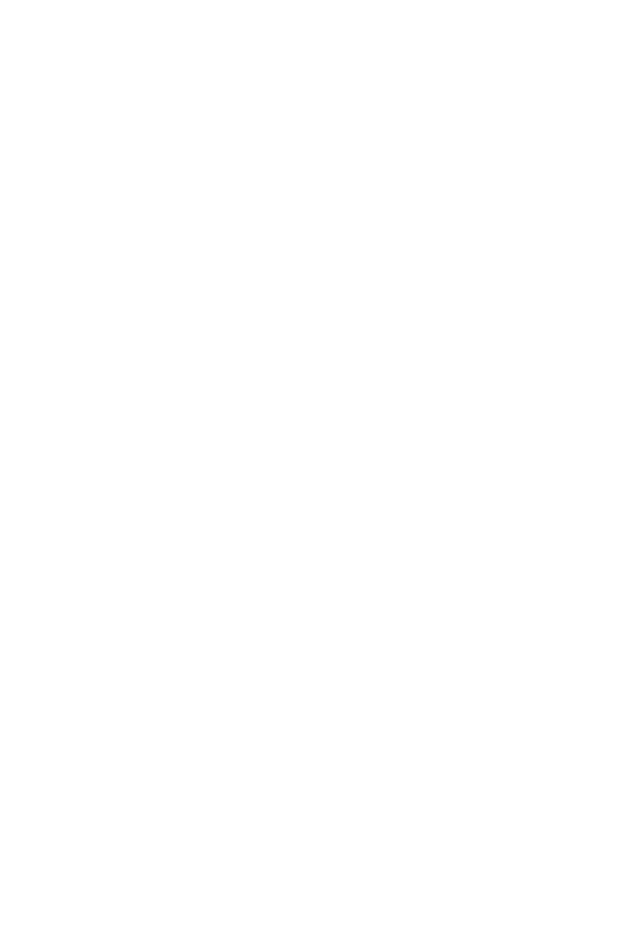
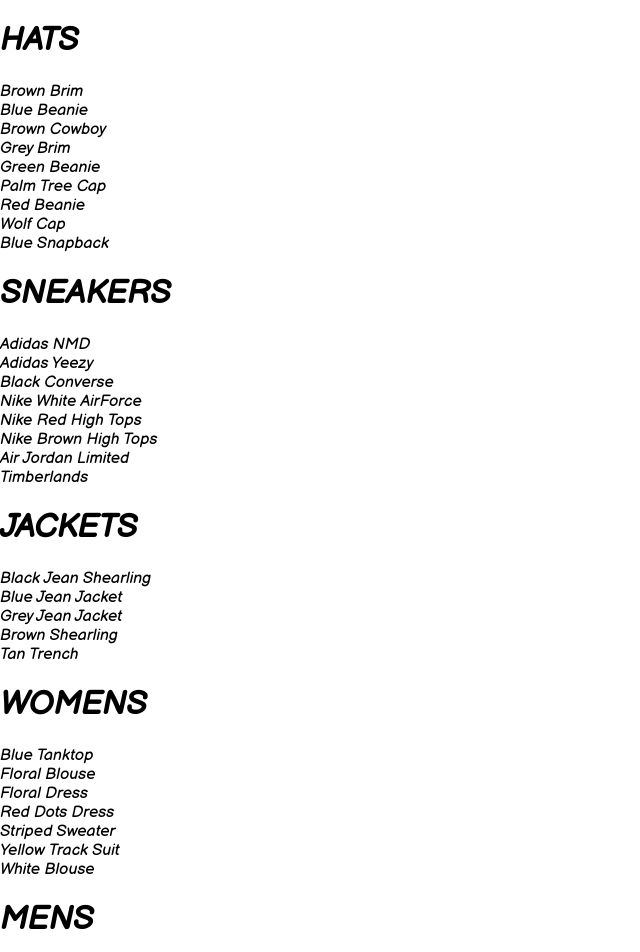
Before and after one commit to cankien93/clothing, a React (Create React App) app: page /shop in a window 1280 px wide. Shown: the top 952 px of the page, without its empty margins (0-640 px from the left). Before the commit the page ends 800 px from the top, so only its background shows below. Built offline with nearby package versions, Linux system fonts and the light colour scheme.

Commit message:
add shop page

```diff
--- a/src/App.js
+++ b/src/App.js
@@ -2,43 +2,17 @@
 import './App.css';
 import { Switch, Route} from 'react-router-dom';
 import Homepage from './pages/homepage/HomePage';
+import ShopPage from './pages/shop/shop.component';
 
-const HatsPage = props =>{
-  console.log(props)
-  return(
-  <div>
-    {/* <button onClick={() => props.history.push('/topics')}>Topics </button> */}
-    <h1>HATS PAGE </h1>
-  </div>)
-}
 
-// const TopicsList = props =>{
-//   console.log(props)
-//   return(
-//   <div>
-//     <h1>TOPIC LIST PAGE</h1>
-//     <Link to={`${props.match.url}/13`}>TO TOPIC 13</Link>
-//     <Link to={`${props.match.url}/17`}>TO TOPIC 17</Link>
-//     <Link to={`${props.match.url}/21`}>TO TOPIC 21</Link>
-//   </div>)
-// }
 
-// const TopicDetail = props =>{
-//   console.log(props)
-//   return(
-//   <div>
-//     <h1>TOPIC DETAIL PAGE: {props.match.params.topicId}</h1>
-//   </div>)
-// }
 
 function App() {
   return (
     <div className="App">
     <Switch>
       <Route exact path='/' component={Homepage} />
-      <Route path='/hats' component={HatsPage} />
-      {/* <Route exact path='/topics' component={TopicsList} />
-      <Route path='/topics/:topicId' component={TopicDetail} /> */}
+      <Route path='/shop' component={ShopPage} />
     </Switch>
     </div>
   );
--- /dev/null
+++ b/src/components/collection-preview/collection.preview.js
@@ -0,0 +1,18 @@
+import React from 'react';
+
+
+const CollectionPreview = ({title, items})=>{
+    return (
+        <div className='collection-preview'>
+            <h1 className='title'>{title.toUpperCase()}</h1>
+            <div className='preview'>
+                {
+                    items.map((item)=>(
+                        <div key={item.id}>{item.name} </div>
+                    ))
+                }
+            </div>
+        </div>
+    )
+}
+export default CollectionPreview
--- /dev/null
+++ b/src/pages/shop/shop.component.js
@@ -0,0 +1,30 @@
+import React, { Component } from 'react';
+
+import SHOP_DATA from './shop.data'
+import CollectionPreview from '../../components/collection-preview/collection.preview'
+
+class ShopPage extends Component {
+    constructor(){
+        super();
+        this.state = {
+            collections: SHOP_DATA
+        }
+    }
+
+    render(){
+        const {collections}=this.state
+        return (
+            <div>
+            {
+                collections.map(({id, ...otherProperty})=>(
+                    <CollectionPreview key={id} {...otherProperty} />
+                )
+               )
+            }
+            </div>
+
+        )
+    }
+}
+
+export default ShopPage
--- /dev/null
+++ b/src/pages/shop/shop.data.js
@@ -0,0 +1,286 @@
+/* Used as starting data for ShopPage */
+
+const SHOP_DATA = [
+  {
+    id: 1,
+    title: 'Hats',
+    routeName: 'hats',
+    items: [
+      {
+        id: 1,
+        name: 'Brown Brim',
+        // imageUrl: 'https://i.ibb.co/ZYW3VTp/brown-brim.png',
+        imageUrl: "/images/shop-img/hats/brown-brim.png",
+        price: 25
+      },
+      {
+        id: 2,
+        name: 'Blue Beanie',
+        // imageUrl: 'https://i.ibb.co/ypkgK0X/blue-beanie.png',
+        imageUrl: "/images/shop-img/hats/blue-beanie.png",
+        price: 18
+      },
+      {
+        id: 3,
+        name: 'Brown Cowboy',
+        // imageUrl: 'https://i.ibb.co/QdJwgmp/brown-cowboy.png',
+        imageUrl: "/images/shop-img/hats/brown-cowboy.png",
+        price: 35
+      },
+      {
+        id: 4,
+        name: 'Grey Brim',
+        // imageUrl: 'https://i.ibb.co/RjBLWxB/grey-brim.png',
+        imageUrl: "/images/shop-img/hats/grey-brim.png",
+        price: 25
+      },
+      {
+        id: 5,
+        name: 'Green Beanie',
+        // imageUrl: 'https://i.ibb.co/YTjW3vF/green-beanie.png',
+        imageUrl: "/images/shop-img/hats/green-beanie.png",
+        price: 18
+      },
+      {
+        id: 6,
+        name: 'Palm Tree Cap',
+        // imageUrl: 'https://i.ibb.co/rKBDvJX/palm-tree-cap.png',
+        imageUrl: "/images/shop-img/hats/palm-tree-cap.png",
+        price: 14
+      },
+      {
+        id: 7,
+        name: 'Red Beanie',
+        // imageUrl: 'https://i.ibb.co/bLB646Z/red-beanie.png',
+        imageUrl: "/images/shop-img/hats/red-beanie.png",
+        price: 18
+      },
+      {
+        id: 8,
+        name: 'Wolf Cap',
+        // imageUrl: 'https://i.ibb.co/1f2nWMM/wolf-cap.png',
+        imageUrl: "/images/shop-img/hats/wolf-cap.png",
+        price: 14
+      },
+      {
+        id: 9,
+        name: 'Blue Snapback',
+        // imageUrl: 'https://i.ibb.co/X2VJP2W/blue-snapback.png',
+        imageUrl: "/images/shop-img/hats/blue-snapback.png",
+        price: 16
+      }
+    ]
+  },
+  {
+    id: 2,
+    title: 'Sneakers',
+    routeName: 'sneakers',
+    items: [
+      {
+        id: 10,
+        name: 'Adidas NMD',
+        // imageUrl: 'https://i.ibb.co/0s3pdnc/adidas-nmd.png',
+        imageUrl: "/images/shop-img/sneakers/adidas-nmd.png",
+        price: 220
+      },
+      {
+        id: 11,
+        name: 'Adidas Yeezy',
+        // imageUrl: 'https://i.ibb.co/dJbG1cT/yeezy.png',
+        imageUrl: "/images/shop-img/sneakers/yeezy.png",
+        price: 280
+      },
+      {
+        id: 12,
+        name: 'Black Converse',
+        // imageUrl: 'https://i.ibb.co/bPmVXyP/black-converse.png',
+        imageUrl: "/images/shop-img/sneakers/black-converse.png",
+        price: 110
+      },
+      {
+        id: 13,
+        name: 'Nike White AirForce',
+        // imageUrl: 'https://i.ibb.co/1RcFPk0/white-nike-high-tops.png',
+        imageUrl: "/images/shop-img/sneakers/white-nike-high-tops.png",
+        price: 160
+      },
+      {
+        id: 14,
+        name: 'Nike Red High Tops',
+        // imageUrl: 'https://i.ibb.co/QcvzydB/nikes-red.png',
+        imageUrl: "/images/shop-img/sneakers/nikes-red.png",
+        price: 160
+      },
+      {
+        id: 15,
+        name: 'Nike Brown High Tops',
+        // imageUrl: 'https://i.ibb.co/fMTV342/nike-brown.png',
+        imageUrl: "/images/shop-img/sneakers/nike-brown.png",
+        price: 160
+      },
+      {
+        id: 16,
+        name: 'Air Jordan Limited',
+        // imageUrl: 'https://i.ibb.co/w4k6Ws9/nike-funky.png',
+        imageUrl: "/images/shop-img/sneakers/nike-funky.png",
+        price: 190
+      },
+      {
+        id: 17,
+        name: 'Timberlands',
+        // imageUrl: 'https://i.ibb.co/Mhh6wBg/timberlands.png',
+        imageUrl: "/images/shop-img/sneakers/timberlands.png",
+        price: 200
+      }
+    ]
+  },
+  {
+    id: 3,
+    title: 'Jackets',
+    routeName: 'jackets',
+    items: [
+      {
+        id: 18,
+        name: 'Black Jean Shearling',
+        // imageUrl: 'https://i.ibb.co/XzcwL5s/black-shearling.png',
+        imageUrl: "/images/shop-img/jackets/black-shearling.png",
+        price: 125
+      },
+      {
+        id: 19,
+        name: 'Blue Jean Jacket',
+        // imageUrl: 'https://i.ibb.co/mJS6vz0/blue-jean-jacket.png',
+        imageUrl: "/images/shop-img/jackets/blue-jean-jacket.png",
+        price: 90
+      },
+      {
+        id: 20,
+        name: 'Grey Jean Jacket',
+        // imageUrl: 'https://i.ibb.co/N71k1ML/grey-jean-jacket.png',
+        imageUrl: "/images/shop-img/jackets/grey-jean-jacket.png",
+        price: 90
+      },
+      {
+        id: 21,
+        name: 'Brown Shearling',
+        // imageUrl: 'https://i.ibb.co/s96FpdP/brown-shearling.png',
+        imageUrl: "/images/shop-img/jackets/brown-shearling.png",
+        price: 165
+      },
+      {
+        id: 22,
+        name: 'Tan Trench',
+        // imageUrl: 'https://i.ibb.co/M6hHc3F/brown-trench.png',
+        imageUrl: "/images/shop-img/jackets/brown-trench.png",
+        price: 185
+      }
+    ]
+  },
+  {
+    id: 4,
+    title: 'Womens',
+    routeName: 'womens',
+    items: [
+      {
+        id: 23,
+        name: 'Blue Tanktop',
+        // imageUrl: 'https://i.ibb.co/7CQVJNm/blue-tank.png',
+        imageUrl: "/images/shop-img/womens/blue-tank.png",
+        price: 25
+      },
+      {
+        id: 24,
+        name: 'Floral Blouse',
+        // imageUrl: 'https://i.ibb.co/4W2DGKm/floral-blouse.png',
+        imageUrl: "/images/shop-img/womens/floral-blouse.png",
+        price: 20
+      },
+      {
+        id: 25,
+        name: 'Floral Dress',
+        // imageUrl: 'https://i.ibb.co/KV18Ysr/floral-skirt.png',
+        imageUrl: "/images/shop-img/womens/floral-skirt.png",
+        price: 80
+      },
+      {
+        id: 26,
+        name: 'Red Dots Dress',
+        // imageUrl: 'https://i.ibb.co/N3BN1bh/red-polka-dot-dress.png',
+        imageUrl: "/images/shop-img/womens/red-polka-dot-dress.png",
+        price: 80
+      },
+      {
+        id: 27,
+        name: 'Striped Sweater',
+        // imageUrl: 'https://i.ibb.co/KmSkMbH/striped-sweater.png',
+        imageUrl: "/images/shop-img/womens/striped-sweater.png",
+        price: 45
+      },
+      {
+        id: 28,
+        name: 'Yellow Track Suit',
+        // imageUrl: 'https://i.ibb.co/v1cvwNf/yellow-track-suit.png',
+        imageUrl: "/images/shop-img/womens/yellow-track-suit.png",
+        price: 135
+      },
+      {
+        id: 29,
+        name: 'White Blouse',
+        // imageUrl: 'https://i.ibb.co/qBcrsJg/white-vest.png',
+        imageUrl: "/images/shop-img/womens/white-vest.png",
+        price: 20
+      }
+    ]
+  },
+  {
+    id: 5,
+    title: 'Mens',
+    routeName: 'mens',
+    items: [
+      {
+        id: 30,
+        name: 'Camo Down Vest',
+        // imageUrl: 'https://i.ibb.co/xJS0T3Y/camo-vest.png',
+        imageUrl: "/images/shop-img/mens/camo-vest.png",
+        price: 325
+      },
+      {
+        id: 31,
+        name: 'Floral T-shirt',
+        // imageUrl: 'https://i.ibb.co/qMQ75QZ/floral-shirt.png',
+        imageUrl: "/images/shop-img/mens/floral-shirt.png",
+        price: 20
+      },
+      {
+        id: 32,
+        name: 'Black & White Longsleeve',
+        // imageUrl: 'https://i.ibb.co/55z32tw/long-sleeve.png',
+        imageUrl: "/images/shop-img/mens/long-sleeve.png",
+        price: 25
+      },
+      {
+        id: 33,
+        name: 'Pink T-shirt',
+        // imageUrl: 'https://i.ibb.co/RvwnBL8/pink-shirt.png',
+        imageUrl: "/images/shop-img/mens/pink-shirt.png",
+        price: 25
+      },
+      {
+        id: 34,
+        name: 'Jean Long Sleeve',
+        // imageUrl: 'https://i.ibb.co/VpW4x5t/roll-up-jean-shirt.png',
+        imageUrl: "/images/shop-img/mens/roll-up-jean-shirt.png",
+        price: 40
+      },
+      {
+        id: 35,
+        name: 'Burgundy T-shirt',
+        // imageUrl: 'https://i.ibb.co/mh3VM1f/polka-dot-shirt.png',
+        imageUrl: "/images/shop-img/mens/polka-dot-shirt.png",
+        price: 25
+      }
+    ]
+  }
+];
+
+export default SHOP_DATA;
```
Also changed, not shown: src/components/collection-preview/collection.preview.scss (added).
